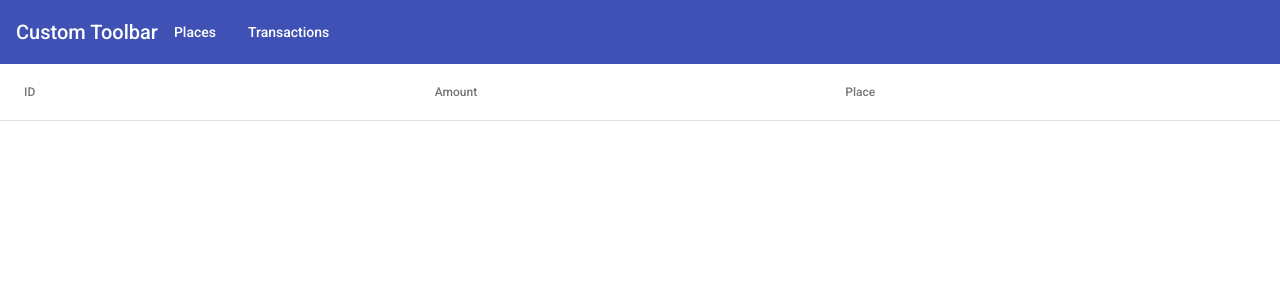
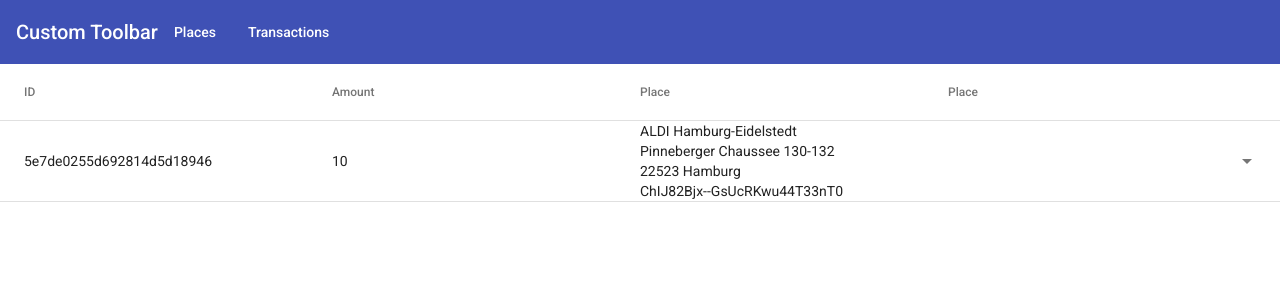
Before and after one commit to djuerges/co-fund-admin-frontend, an Angular app: page /transactions in a window 1280 px wide. Shown: the top 300 px of the page. Built offline with nearby package versions, Linux system fonts and the light colour scheme; no server answers.

Commit message:
added demo data for transaction list
added place address component

```diff
--- /dev/null
+++ b/src/app/shared/place-address/place-address.component.html
@@ -0,0 +1,6 @@
+<div>
+  <div>{{place.company}}</div>
+  <div>{{place.address}}</div>
+  <div>{{place.zip}} {{place.city}}</div>
+  <div>{{place.placeId}}</div>
+</div>
--- /dev/null
+++ b/src/app/shared/place-address/place-address.component.ts
@@ -0,0 +1,20 @@
+import {Component, OnInit, ChangeDetectionStrategy, Input} from '@angular/core';
+import {Place} from '../../places/place';
+
+@Component({
+  selector: 'cofund-place-address',
+  templateUrl: './place-address.component.html',
+  styleUrls: ['./place-address.component.scss'],
+  changeDetection: ChangeDetectionStrategy.OnPush
+})
+export class PlaceAddressComponent implements OnInit {
+
+  @Input()
+  place: Place;
+
+  constructor() { }
+
+  ngOnInit(): void {
+  }
+
+}
--- a/src/app/transaction/transaction-list/transaction-list.component.html
+++ b/src/app/transaction/transaction-list/transaction-list.component.html
@@ -11,10 +11,17 @@
 
   <ng-container matColumnDef="place">
     <mat-header-cell *matHeaderCellDef>Place</mat-header-cell>
-    <mat-cell *matCellDef="let row">{{row.getAddress()}}</mat-cell>
+    <mat-cell *matCellDef="let row">
+      <cofund-place-address [place]="row.place"></cofund-place-address>
+    </mat-cell>
+  </ng-container>
+
+  <ng-container matColumnDef="status">
+    <mat-header-cell *matHeaderCellDef>Place</mat-header-cell>
+    <mat-cell *matCellDef="let row"><mat-select [value]="row.status" (valueChange)="changeStatus(row)"></mat-select></mat-cell>
   </ng-container>
 
   <!-- Header and Row Declarations -->
-  <mat-header-row *matHeaderRowDef="['id', 'amount', 'place']"></mat-header-row>
-  <mat-row *matRowDef="let row; columns: ['id', 'amount', 'place']"></mat-row>
+  <mat-header-row *matHeaderRowDef="['id', 'amount', 'place', 'status']"></mat-header-row>
+  <mat-row *matRowDef="let row; columns: ['id', 'amount', 'place', 'status']"></mat-row>
 </mat-table>
--- a/src/app/transaction/transaction-list/transaction-list.component.ts
+++ b/src/app/transaction/transaction-list/transaction-list.component.ts
@@ -19,4 +19,7 @@
    this.list$ = this.transactionService.getAll();
   }
 
+  changeStatus(transaction: Transaction) {
+    console.log(transaction);
+  }
 }
--- a/src/app/transaction/transaction.module.ts
+++ b/src/app/transaction/transaction.module.ts
@@ -1,7 +1,9 @@
 import {CommonModule} from '@angular/common';
 import {HttpClientModule} from '@angular/common/http';
 import {NgModule} from '@angular/core';
+import {MatSelectModule} from '@angular/material/select';
 import {MatTableModule} from '@angular/material/table';
+import {SharedModule} from '../shared/shared.module';
 import {TransactionListComponent} from './transaction-list/transaction-list.component';
 
 @NgModule({
@@ -9,7 +11,9 @@
   imports: [
     CommonModule,
     HttpClientModule,
-    MatTableModule
+    MatTableModule,
+    MatSelectModule,
+    SharedModule
   ]
 })
 export class TransactionModule {
--- a/src/app/transaction/transaction.service.ts
+++ b/src/app/transaction/transaction.service.ts
@@ -1,7 +1,7 @@
 import {HttpClient} from '@angular/common/http';
 import { Injectable } from '@angular/core';
 import {Transaction} from './transaction';
-import { of } from 'rxjs';
+import {Observable, of} from 'rxjs';
 
 @Injectable({
   providedIn: 'root'
@@ -10,8 +10,8 @@
 
   constructor(private http: HttpClient) { }
 
-  getAll() {
-    return this.http.get<Transaction[]>('/api/admin/transactions');
+  getAll(): Observable<Transaction[]> {
+    // return this.http.get<Transaction[]>('/api/admin/transactions');
     // const array = [];
     // for (let i; i < 100; i++) {
     //   array.push({
@@ -20,5 +20,21 @@
     //   })
     // }
     // return of(array);
+    return of([
+      {
+        id:'5e7de0255d692814d5d18946',
+        amount: 10,
+        place:  {
+          id: '5e7de0265d692814d5d18947',
+          placeId: 'ChIJ82Bjx--GsUcRKwu44T33nT0',
+          company: 'ALDI Hamburg-Eidelstedt',
+          address: 'Pinneberger Chaussee 130-132',
+          zip: '22523',
+          city: 'Hamburg',
+          country: 'Germany',
+          created: null
+        },
+        status: 'PENDING'
+      }]);
   }
 }
```
Also changed, not shown: src/app/places/places.module.ts (+7 -6 lines), src/app/shared/shared.module.ts (added, +16 -0 lines), src/app/transaction/transaction.ts (+4 -13 lines), src/app/shared/place-address/place-address.component.scss (added), 1 other file (tests, documents, lock files or other folders).
